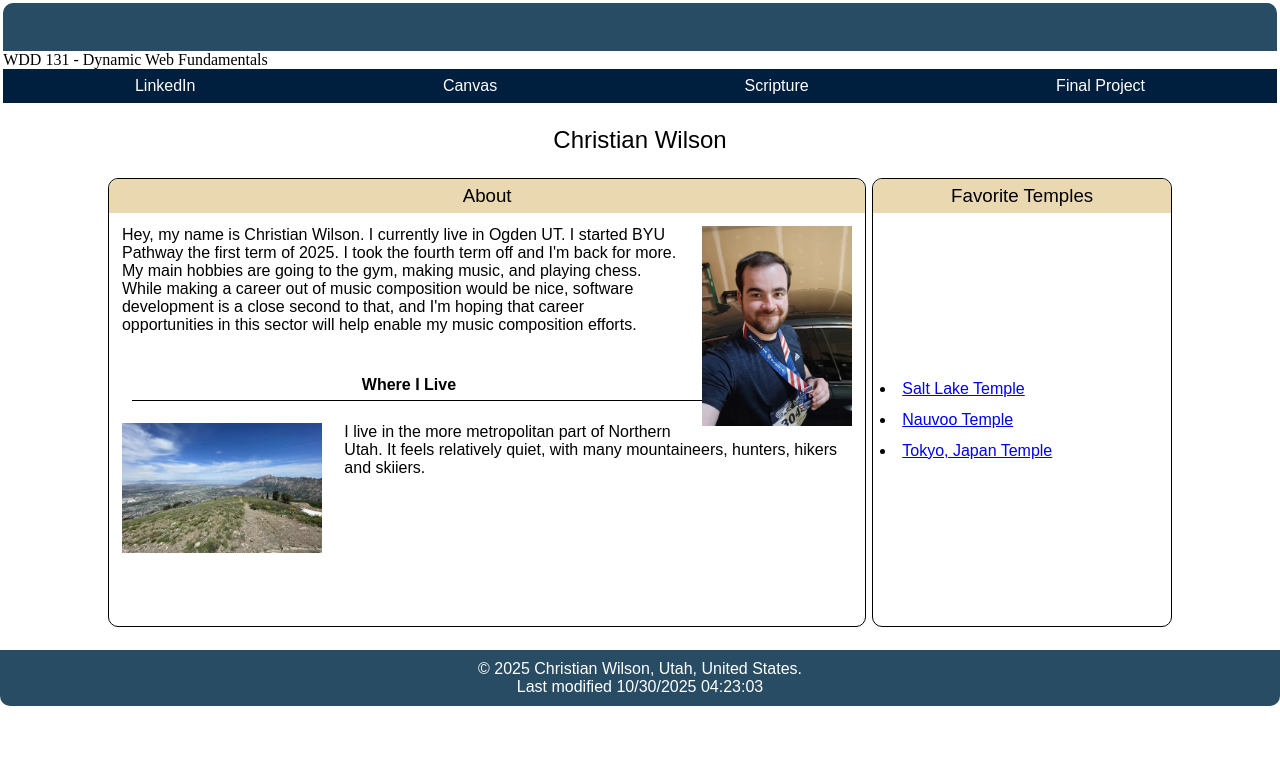
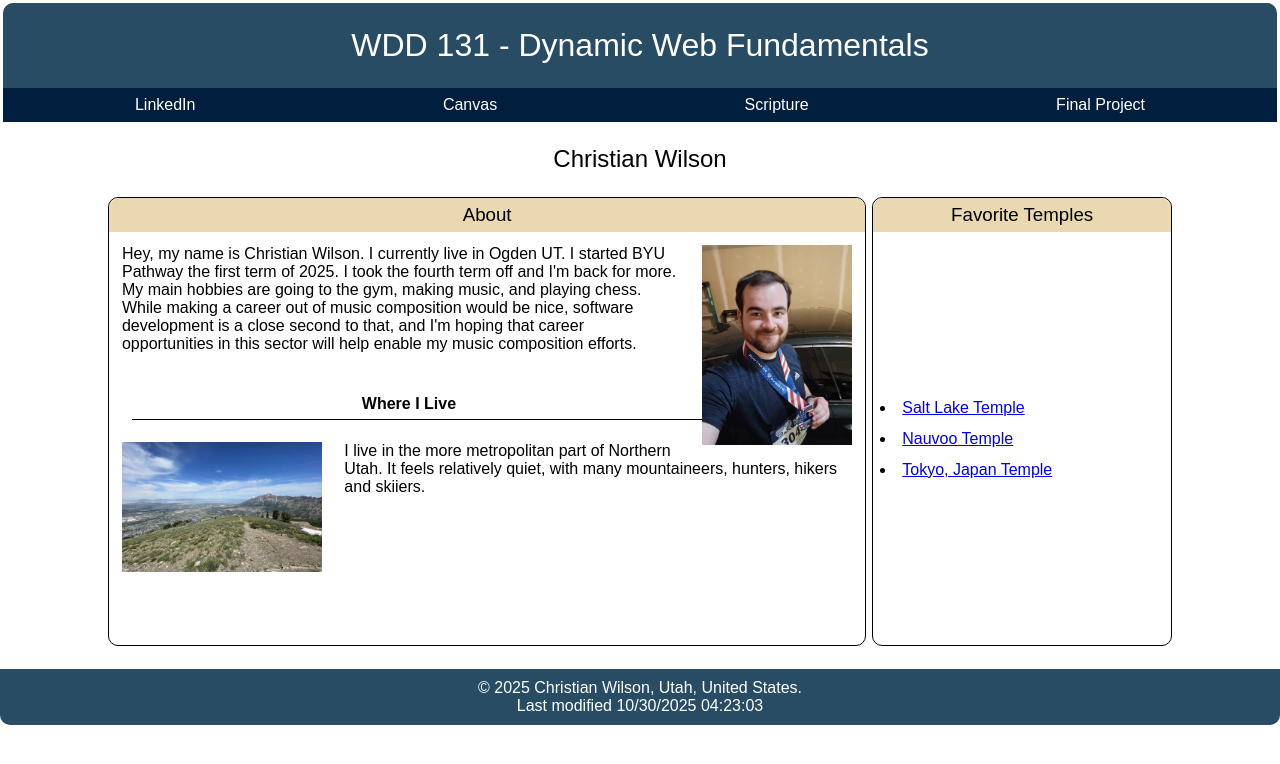
Before and after one commit to cwilson-pathway/wdd131, a plain HTML site: page index.html in a window 1280 px wide. Drawn offline with Linux system fonts and the light colour scheme; a web font is replaced by a local one.

Commit message:
Fixing Header bug

```diff
--- a/index.html
+++ b/index.html
@@ -14,7 +14,7 @@
 </head>
 <body>
     <header>
-        <h1></h1><span id="course-title">WDD 131 - Dynamic Web Fundamentals</span></h1>
+        <h1><span id="course-title">WDD 131 - Dynamic Web Fundamentals</span></h1>
         <nav>
             <a href="https://www.linkedin.com/in/christian-wilson-44b216120/">LinkedIn</a>
             <a href="https://byupw.instructure.com/">Canvas</a>
```
